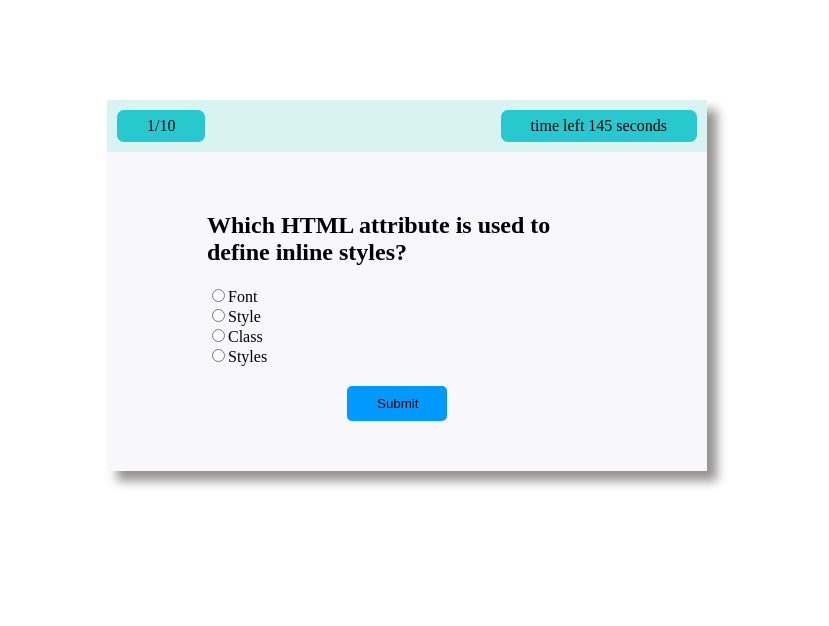
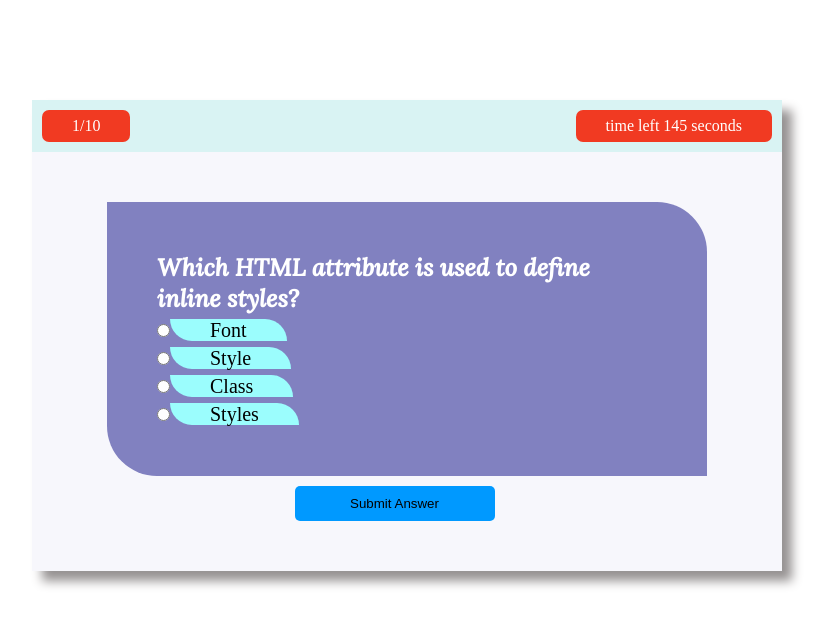
Before and after one commit to malamehta/quiz, a plain HTML site: page index.html in a window 1280 px wide. Shown: the whole page, without its empty margins (233-1062 px from the left). Drawn offline with Linux system fonts and the light colour scheme.

Commit message:
changes done

```diff
--- a/index.html
+++ b/index.html
@@ -22,13 +22,14 @@
             <input type="radio" name="ans" class="answer" id="opt3"><label for="opt3" id="option3"></label><br>
             <input type="radio" name="ans" class="answer" id="opt4"><label for="opt4" id="option4"></label><br>
         </div>
-        <button class="btn">Submit</button>
+        <button class="btn">Submit Answer</button>
     </div>
 
     <div class="result-section" id="result">
        <h2>YOUR SCORE</h2>
        <h4 id="correct"></h4>
        <h4 id="per"></h4>
+       <div id="Reload"></div>
     </div>
 
 
--- a/myscript.js
+++ b/myscript.js
@@ -130,6 +130,9 @@ const getanswer=()=>{
         }
     });
     return selectedAnswer;
+};
+const removeSelect=()=>{
+    answers.forEach((ans)=>ans.checked=false);
 }
 
 submit.addEventListener("click",()=>{
@@ -141,6 +144,7 @@ submit.addEventListener("click",()=>{
         // console.log(score);
     };
     questionNumber++;
+    removeSelect();
     if(questionNumber<quizData.length){
         loadquestions();
     }
@@ -150,5 +154,6 @@ submit.addEventListener("click",()=>{
         document.getElementById("per").innerText=`percentages ${(score/10)*100}%`;
         document.getElementById("main").style.display="none";
         document.getElementById("result").style.display="block";
+        document.getElementById("Reload").innerHTML=`<button class="reload-btn" onclick="location.reload()">Reload</button>`;
     }
 });
--- a/style.css
+++ b/style.css
@@ -1,5 +1,13 @@
+@import url('https://fonts.googleapis.com/css2?family=Roboto:wght@300&display=swap');
+@import url('https://fonts.googleapis.com/css2?family=Oswald:wght@300&family=Roboto:wght@300&display=swap');
+@import url('https://fonts.googleapis.com/css2?family=Lora:ital,wght@1,500&family=Oswald:wght@300&family=Roboto:wght@300&display=swap');
+*{
+    box-sizing: border-box;
+    margin: 0;
+    padding: 0;
+}
 .main-div {
-    width: 600px;
+    width: 750px;
     /* height: 400px; */
     /* background-color: aquamarine; */
     background-color: rgb(247, 247, 252);
@@ -8,6 +16,7 @@
     padding-bottom: 50px;
     box-shadow: 10px 10px 10px rgb(150, 146, 146);
     /* display: none; */
+
 }
 
 .head-part {
@@ -19,25 +28,30 @@
 
 .time-left,
 .question-attempt {
-    background-color: rgb(39, 201, 207);
+    background-color: rgb(241, 58, 34);
     padding: 7px 30px;
     border-radius: 7px;
+    color: white;
 }
 
 .centre {
-    width: 400px;
-    /* background-color: rgb(247, 247, 252);  */
+    width: 600px;
+    background-color: rgb(129, 129, 192);
     margin: auto;
-    padding: 20px;
-    margin-top: 20px;
+    padding: 50px;
+    margin-top: 50px;
+    margin-bottom: 10px;
+    border-bottom-left-radius: 50px;
+    border-top-right-radius: 50px;
+
 }
 
 .btn {
     padding: 10px 30px;
     background-color: rgb(0, 153, 255);
     border-radius: 5px;
-    width: 100px;
-    margin-left: 40%;
+    width: 200px;
+    margin-left: 35%;
     border: none;
 
 }
@@ -45,8 +59,18 @@
 .btn:hover {
     cursor: pointer;
 }
+input{
+    margin-top: 10px;
+}
+label{
+    font-size: 20px;
+    padding: 0px 40px;
+    border-bottom-left-radius: 50px;
+    border-top-right-radius: 50px;
+    background-color: rgb(155, 253, 253);
+}
 
-input:hover {
+input:hover{
     cursor: pointer;
 }
 .result-section{
@@ -56,8 +80,22 @@ input:hover {
     background-color: rgb(247, 247, 252);
     margin: auto;
     margin-top: 100px;
-    padding-bottom: 50px;
+    padding: 100px;
     box-shadow: 10px 10px 10px rgb(150, 146, 146);
     text-align: center;
     display: none;
 }
+.reload-btn{
+    display: inline-block;
+    background-color: green;
+    padding: 10px 30px;
+    border-radius: 10px;
+    color: white;
+    border: none;
+    margin-top: 20px;
+}
+#question{
+    color: white;
+    font-family: 'Lora', serif;
+
+}
```
